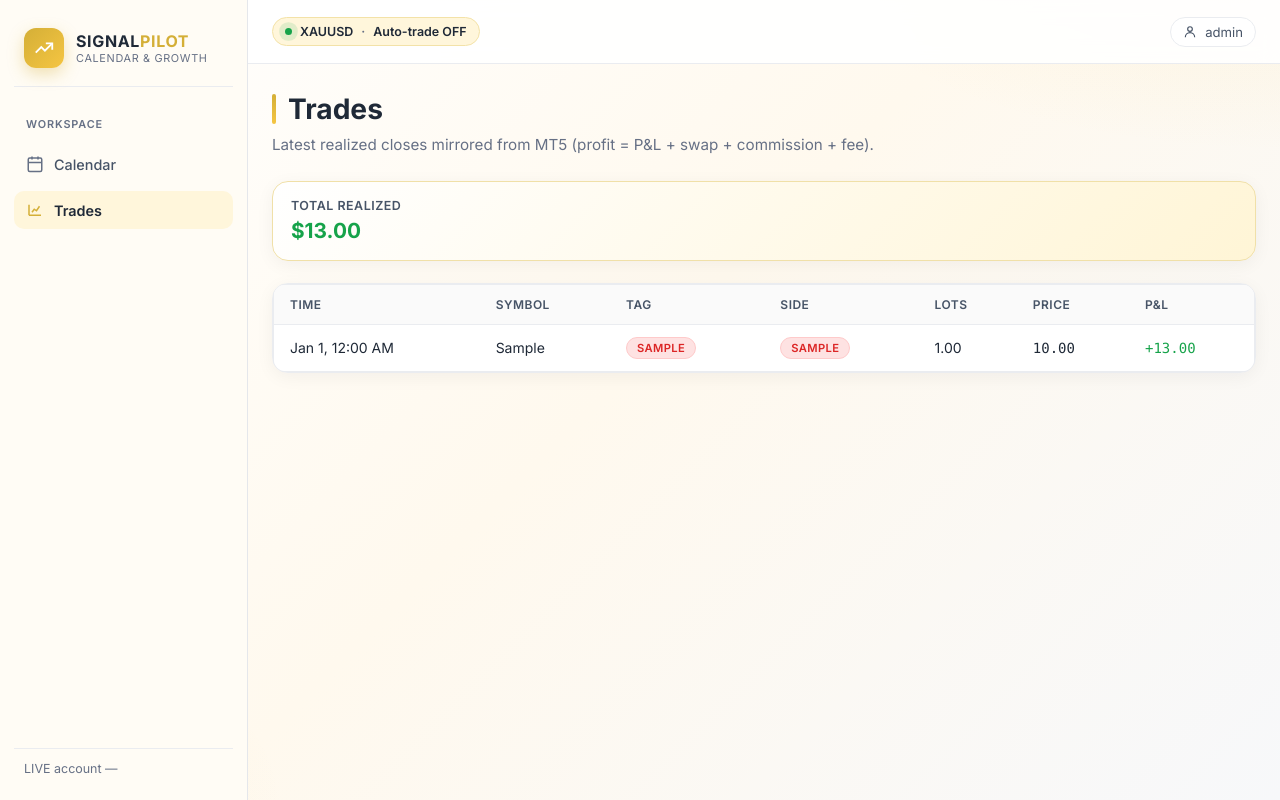
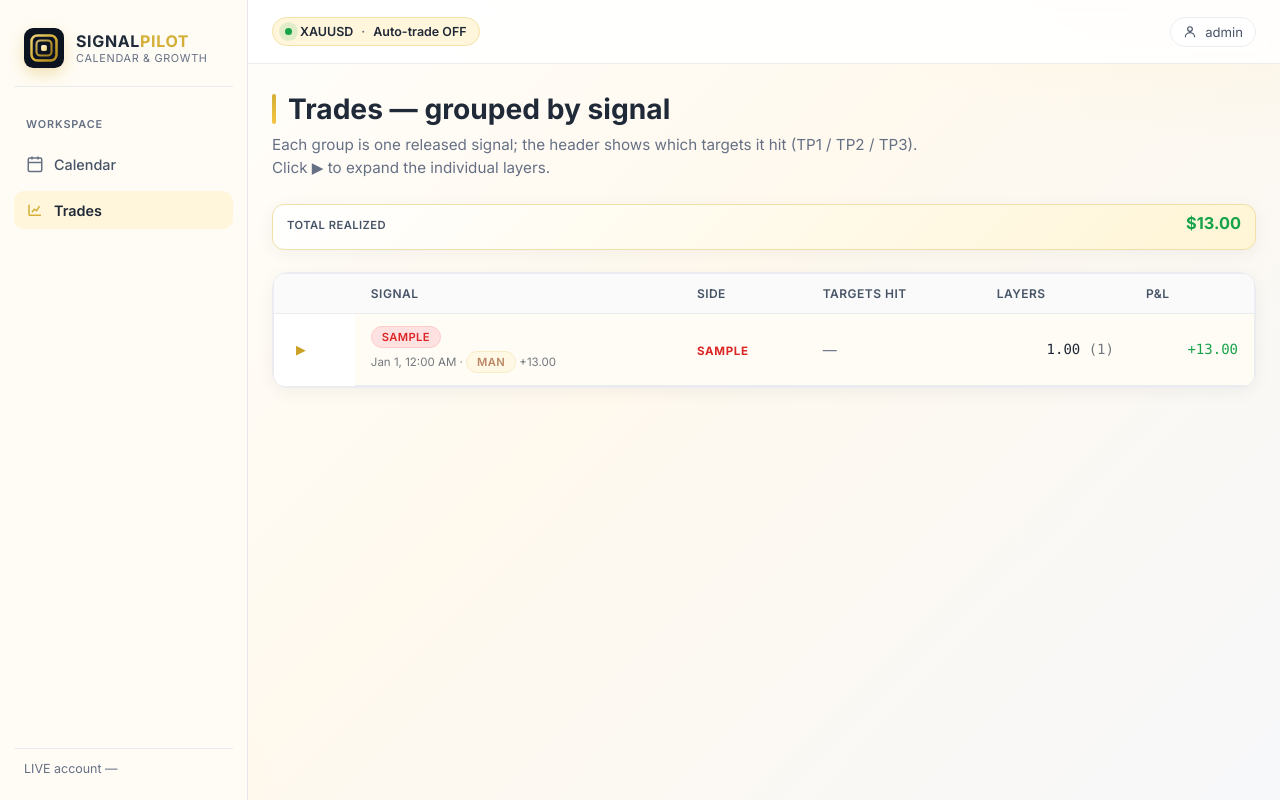
Before and after one commit to jerzagit/signalpilot, a Flask app: page /trades in a window 1280 px wide. Run offline with Flask 3, Linux system fonts and the light colour scheme; tables that the repository leaves empty hold one stand-in row (values such as "Sample post").

Commit message:
Brand + trades portal + grouped exits
- Gold layered-target visual identity: sp-mark.svg (sidebar brand),
  favicon.svg tab icon, tuned brand-mark in portal CSS.
- Grouped trades view: signal rows collapsible into per-layer detail
  (opens/closes, per-close level, per-layer P&L), exit badges TP1/TP2/SL.
- db.grouped_trades() + /api/grouped; strip raw rows before JSON.
- autotrade records exit labels (TP1/TP2/TP3/SL/MAN/EXT) via mark_signal_exit.

```diff
--- a/dashboard/app.py
+++ b/dashboard/app.py
@@ -180,6 +180,12 @@ def api_trades():
     return jsonify(db.recent_trades(limit))
 
 
+@app.route("/api/grouped")
+def api_grouped():
+    limit = int(request.args.get("limit", "50"))
+    return jsonify(db.grouped_trades(limit))
+
+
 @app.route("/api/stats")
 def api_stats():
     return jsonify(db.stats())
--- a/dashboard/static/css/calendar.css
+++ b/dashboard/static/css/calendar.css
@@ -1,4 +1,42 @@
 /* SignalPilot Calendar — additions on top of portal.css (botsignal theme) */
+
+/* ── Compact KPI strip (minimized summary) ────────────── */
+
+.kpis-compact {
+  display: grid;
+  grid-template-columns: repeat(4, minmax(0, 1fr));
+  gap: 10px;
+  margin: 18px 0 20px;
+}
+
+.kpi-mini {
+  display: flex;
+  align-items: baseline;
+  justify-content: space-between;
+  gap: 8px;
+  background: #fff;
+  border: 1px solid var(--border);
+  border-radius: 12px;
+  padding: 10px 14px;
+  box-shadow: var(--shadow-card);
+  min-height: 46px;
+}
+
+.kpi-mini .card-title { margin: 0; font-size: 0.7rem; }
+.kpi-mini .card-value { font-size: 1.02rem; line-height: 1.1; white-space: nowrap; font-weight: 700; }
+
+.kpi-mini.gold {
+  background: linear-gradient(135deg, #FFFFFF 0%, #FFF5D6 100%);
+  border-color: #F0E0A8;
+}
+
+@media (max-width: 720px) {
+  .kpis-compact { grid-template-columns: repeat(2, minmax(0, 1fr)); }
+}
+
+@media (max-width: 420px) {
+  .kpis-compact { grid-template-columns: 1fr; }
+}
 
 /* ── Calendar grid ────────────────────────────────────── */
 
@@ -151,3 +189,38 @@
   .cal-cell { min-height: 74px; padding: 8px; }
   .cal-pnl { font-size: 0.82rem; }
 }
+/* -- Grouped trades page -------------------------------- */
+
+.group-row { cursor: pointer; }
+.group-row td { background: #FFFCF5; }
+.group-row.open td { background: #FFF7E0; }
+.group-row .toggle {
+  cursor: pointer; border: 0; background: transparent; color: #C9A227;
+  font-size: 0.8rem; padding: 4px 6px;
+}
+.layer-row td { background: #fff; border-top: 0; color: var(--text-secondary); }
+.layer-row .cell-tag.layer { padding-left: 34px; }
+.layer-row:hover { background: #fff !important; }
+.mono { font-family: ui-monospace, SFMono-Regular, Menlo, Consolas, monospace; }
+.text-right { text-align: right; }
+.cell-tag { display: flex; flex-direction: column; gap: 3px; }
+.cell-tag .badge { align-self: flex-start; }
+.muted { opacity: 0.62; }
+.mini { font-size: 0.72rem; }
+.text-success { color: var(--success) !important; }
+.text-danger { color: var(--danger) !important; }
+.text-muted { color: var(--text-secondary) !important; }
+.clear { border: 0 !important; background: transparent !important; }
+
+.badge.tp { background: #EFF6FF; color: #1D4ED8; border-color: #BFDBFE; }
+.badge.sl { background: #FEE2E2; color: #B91C1C; border-color: #FECACA; }
+.badge.ext { background: #F3F4F6; color: #6B7280; border-color: #E5E7EB; }
+.badge.man { background: var(--gold-soft); color: #92400E; border-color: #F3E2A8; }
+.side-badge { font-size: 0.72rem; font-weight: 700; letter-spacing: 0.06em; }
+.side-badge.buy { color: var(--success); }
+.side-badge.sell { color: var(--danger); }
+
+.tps-cell { display: inline-flex; gap: 8px; flex-wrap: wrap; }
+.tp-target { font-size: 0.72rem; font-weight: 600; color: #98A2B3; border: 1px dashed #E4E7EC; border-radius: 999px; padding: 2px 9px; }
+.tp-target.hit { color: #065F46; border-color: #BBF7D0; background: #F0FDF4; }
+.layer-close { display: inline-block; line-height: 1.9; }
--- a/dashboard/templates/base.html
+++ b/dashboard/templates/base.html
@@ -4,6 +4,7 @@
   <meta charset="UTF-8">
   <meta name="viewport" content="width=device-width, initial-scale=1.0">
   <title>{% block title %}SignalPilot{% endblock %}</title>
+  <link rel="icon" type="image/svg+xml" href="/static/img/favicon.svg">
   <link rel="stylesheet" href="/static/css/portal.css">
   <link rel="stylesheet" href="/static/css/calendar.css">
   {% block head %}{% endblock %}
@@ -15,7 +16,7 @@
     <aside class="portal-sidebar" id="portal-sidebar">
       <div class="brand">
         <div class="brand-mark" aria-hidden="true">
-          <svg viewBox="0 0 24 24" fill="none" stroke="currentColor" stroke-width="2"><path d="M3 17l6-6 4 4 8-8"/><path d="M14 7h7v7"/></svg>
+          <img src="/static/img/sp-mark.svg" alt="">
         </div>
         <div class="brand-text">
           <div class="brand-name">SIGNAL<span>PILOT</span></div>
--- a/dashboard/templates/trades.html
+++ b/dashboard/templates/trades.html
@@ -3,28 +3,33 @@
 
 {% block content %}
 <div class="page-header">
-  <h1>Trades</h1>
-  <p>Latest realized closes mirrored from MT5 (profit = P&amp;L + swap + commission + fee).</p>
+  <h1>Trades — grouped by signal</h1>
+  <p>Each group is one released signal; the header shows which targets it hit
+  (TP1 / TP2 / TP3). Click ▶ to expand the individual layers.</p>
 </div>
 
-<div class="kpis">
-  <div class="kpi gold">
-    <div class="card-title">Total realized</div>
-    <div class="card-value {% if total_pnl >= 0 %}text-success{% else %}text-danger{% endif %}" id="kpi-pnl">${{ "{:,.2f}".format(total_pnl) }}</div>
+<div class="kpis kpis-compact">
+  <div class="kpi-mini gold">
+    <span class="card-title">Total realized</span>
+    <span class="card-value {% if total_pnl >= 0 %}text-success{% else %}text-danger{% endif %}" id="kpi-pnl">${{ "{:,.2f}".format(total_pnl) }}</span>
   </div>
 </div>
 
 <div class="card">
   <div class="table-wrap">
-    <table class="portal-table">
+    <table class="portal-table grouped">
       <thead>
         <tr>
-          <th>Time</th><th>Symbol</th><th>Tag</th><th>Side</th><th>Lots</th>
-          <th>Price</th><th class="text-right">P&amp;L</th>
+          <th></th>
+          <th>Signal</th>
+          <th>Side</th>
+          <th>Targets hit</th>
+          <th class="text-right">Layers</th>
+          <th class="text-right">P&amp;L</th>
         </tr>
       </thead>
-      <tbody id="trades-body">
-        <tr><td colspan="7" class="text-muted">Loading…</td></tr>
+      <tbody id="groups-body">
+        <tr><td colspan="6" class="text-muted">Loading…</td></tr>
       </tbody>
     </table>
   </div>
@@ -33,31 +38,76 @@
 
 {% block scripts %}
 <script>
-  function fmtTs(ts) {
-    const d = new Date(ts * 1000);
-    return d.toLocaleString(undefined, { month: 'short', day: 'numeric', hour: '2-digit', minute: '2-digit' });
-  }
-  fetch('/api/trades?limit=100', { cache: 'no-cache' })
+  const esc = s => String(s == null ? '' : s).replace(/[&<>"']/g, c => ({'&':'&amp;','<':'&lt;','>':'&gt;','"':'&quot;',"'":'&#39;'}[c]));
+  const fmtTs = ts => new Date(ts * 1000).toLocaleString(undefined, { month: 'short', day: 'numeric', hour: '2-digit', minute: '2-digit' });
+  const badge = label => {
+    const cls = (label || '').toLowerCase().replace(/\d+$/, '').trim();
+    const tone = label.startsWith('TP') ? 'tp' : (label === 'SL' ? 'sl' : (label === 'EXT' ? 'ext' : 'man'));
+    return `<span class="badge ${tone}">${esc(label)}</span>`;
+  };
+
+  fetch('/api/grouped?limit=50', { cache: 'no-cache' })
     .then(r => r.json())
-    .then(rows => {
-      const body = document.getElementById('trades-body');
-      if (!rows.length) {
-        body.innerHTML = '<tr><td colspan="7" class="text-muted">No closed trades yet.</td></tr>';
+    .then(groups => {
+      const body = document.getElementById('groups-body');
+      if (!groups.length) {
+        body.innerHTML = '<tr><td colspan="6" class="text-muted">No signals traded yet.</td></tr>';
         return;
       }
-      body.innerHTML = rows.map(r => {
-        const cls = r.pnl > 0 ? 'text-success' : (r.pnl < 0 ? 'text-danger' : 'text-muted');
-        const side = (r.direction || '').toUpperCase();
-        return `<tr>
-          <td>${fmtTs(r.ts)}</td>
-          <td>${r.symbol}</td>
-          <td><span class="badge ${side === 'BUY' ? 'buy' : 'sell'}">${r.tag || '—'}</span></td>
-          <td><span class="badge ${side === 'BUY' ? 'buy' : 'sell'}">${side}</span></td>
-          <td>${Number(r.volume || 0).toFixed(2)}</td>
-          <td class="font-mono">${Number(r.price || 0).toFixed(2)}</td>
-          <td class="font-mono ${cls}">${r.pnl > 0 ? '+' : ''}${r.pnl.toFixed(2)}</td>
-        </tr>`;
+      body.innerHTML = groups.map((g, ri) => {
+        const side = (g.direction || '').toUpperCase();
+        const vol = Number(g.volume || 0).toFixed(2);
+        const tps = (g.tps || []).map(t => Number(t));
+        const targets = tps.length
+          ? `<span class="tps-cell">${tps.map((t, i) => {
+              const hit = (g.badges || []).includes('TP' + (i + 1));
+              return `<span class="tp-target ${hit ? 'hit' : ''}">TP${i + 1}${hit ? ' ✓' : ''}</span>`;
+            }).join('')}</span>`
+          : '<span class="text-muted">—</span>';
+
+        const head = `
+          <tr class="group-row" data-g="${ri}">
+            <td class="clear"><button class="toggle" aria-label="expand">▶</button></td>
+            <td class="cell-tag"><span class="badge ${side === 'BUY' ? 'buy' : 'sell'}">${esc(g.tag)}</span>
+              <span class="muted mini">${fmtTs(g.opened_at)} · ${g.exit ? badge(g.exit) + ' ' : ''}${g.pnl > 0 ? '+' : ''}${Number(g.pnl).toFixed(2)}</span>
+            </td>
+            <td><span class="side-badge ${side === 'BUY' ? 'buy' : 'sell'}">${side}</span></td>
+            <td>${targets}</td>
+            <td class="text-right mono">${vol} <span class="muted">(${g.layers || g.layers_detail.length})</span></td>
+            <td class="text-right mono ${g.pnl > 0 ? 'text-success' : (g.pnl < 0 ? 'text-danger' : '')}">${g.pnl > 0 ? '+' : ''}${Number(g.pnl).toFixed(2)}</td>
+          </tr>`;
+
+        const detail = (g.layers_detail || []).map(l => {
+          const close = l.closes && l.closes.length
+            ? l.closes.map(c =>
+                `<span class="layer-close">${Number(c.price).toFixed(2)} ${c.level ? badge(c.level) : ''}
+                   <span class="muted mini">${fmtTs(c.ts)}</span></span>`
+              ).join('<br>')
+            : '<span class="text-muted">still open</span>';
+          return `<tr class="layer-row" data-g="${ri}">
+            <td></td>
+            <td class="cell-tag layer">→ layer ${l.position_id}
+              <span class="muted mini">fill ${l.open_price != null ? Number(l.open_price).toFixed(2) : '—'} · ${Number(l.volume || 0).toFixed(2)}</span>
+            </td>
+            <td></td>
+            <td>${close}</td>
+            <td class="text-right mono">${l.pnl > 0 ? '+' : ''}${Number(l.pnl).toFixed(2)}</td>
+            <td class="clear"></td>
+          </tr>`;
+        }).join('');
+
+        return head + detail;
       }).join('');
+
+      body.querySelectorAll('tr.layer-row').forEach(r => r.style.display = 'none');
+      body.querySelectorAll('tr.group-row .toggle').forEach(btn => btn.addEventListener('click', e => {
+        const row = btn.closest('tr');
+        const g = row.dataset.g;
+        const open = row.classList.toggle('open');
+        btn.textContent = open ? '▼' : '▶';
+        body.querySelectorAll(`tr.layer-row[data-g="${g}"]`).forEach(r => r.style.display = open ? '' : 'none');
+        e.stopPropagation();
+      }));
     });
 </script>
 {% endblock %}
```
Also changed, not shown: core/autotrade.py (+6 -3 lines), core/db.py (+147 -1 lines), dashboard/templates/index.html (+19 -23 lines), dashboard/static/img/favicon.svg (added), dashboard/static/img/sp-mark.svg (added).
